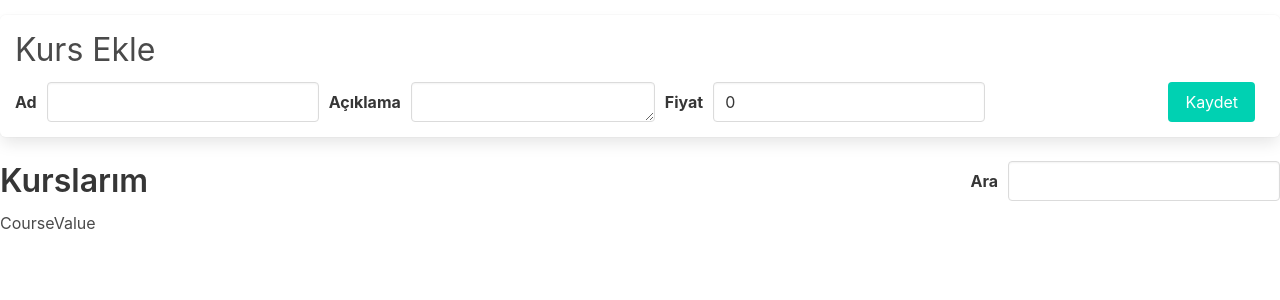
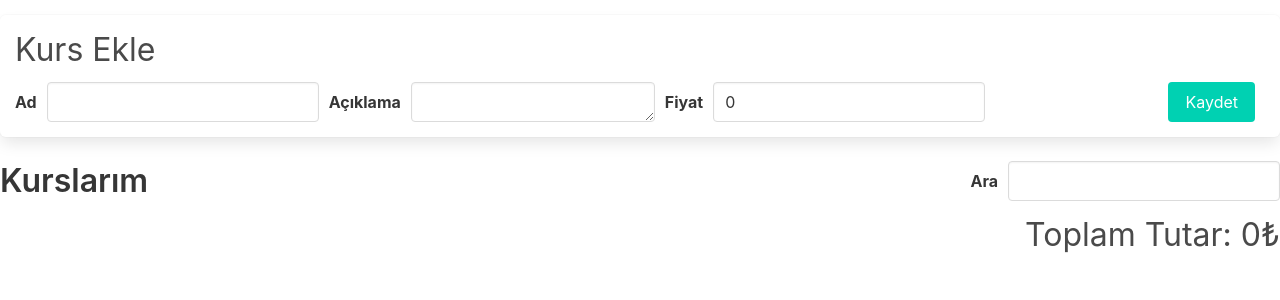
Before and after one commit to zehraseren/addcourseapp, a React (Create React App) app: page / in a window 1280 px wide. Shown: the top 300 px of the page. Built offline with nearby package versions, Linux system fonts and the light colour scheme.

Commit message:
Kurs listesini ve fiyat bilgisini filtreleme.

```diff
--- a/src/App.css
+++ b/src/App.css
@@ -111,3 +111,8 @@
   margin-bottom: 0;
   margin-right: 10px;
 }
+
+.coursePrice {
+  text-align: right;
+  font-size: 2rem;
+}
--- a/src/components/CourseList.js
+++ b/src/components/CourseList.js
@@ -4,10 +4,12 @@
 
 function CourseList() {
   const dispatch = useDispatch();
-  const courses = useSelector((state) => {
-    return state.courses.data;
+  const { courses } = useSelector(({ form, courses: { data, searchTerm } }) => {
+    const filteredCourses = data.filter((course) =>
+      course.name.toLowerCase().includes(searchTerm.toLowerCase())
+    );
+    return { courses: filteredCourses };
   });
-
   const renderedCourses = courses.map((course) => {
     return (
       <div className="panel" key={course.id}>
--- a/src/components/CourseValue.js
+++ b/src/components/CourseValue.js
@@ -1,9 +1,15 @@
-import React from 'react'
+import React from "react";
+import { useSelector } from "react-redux";
 
 function CourseValue() {
-  return (
-    <div>CourseValue</div>
-  )
+  const totalCost = useSelector(({ form, courses: { data, searchTerm } }) =>
+    data
+      .filter((course) =>
+        course.name.toLowerCase().includes(searchTerm.toLowerCase())
+      )
+      .reduce((acc, course) => acc + course.cost, 0)
+  );
+  return <div className="coursePrice">Toplam Tutar: {totalCost}₺</div>;
 }
 
-export default CourseValue
+export default CourseValue;
```
